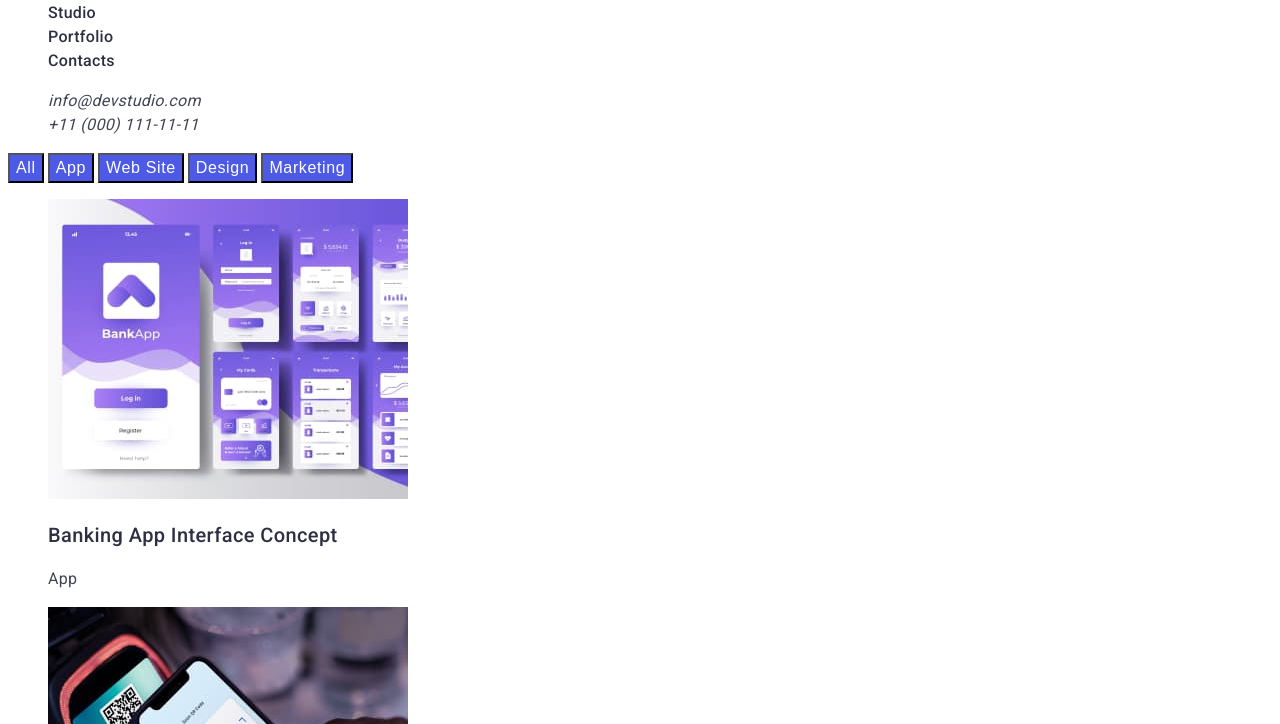
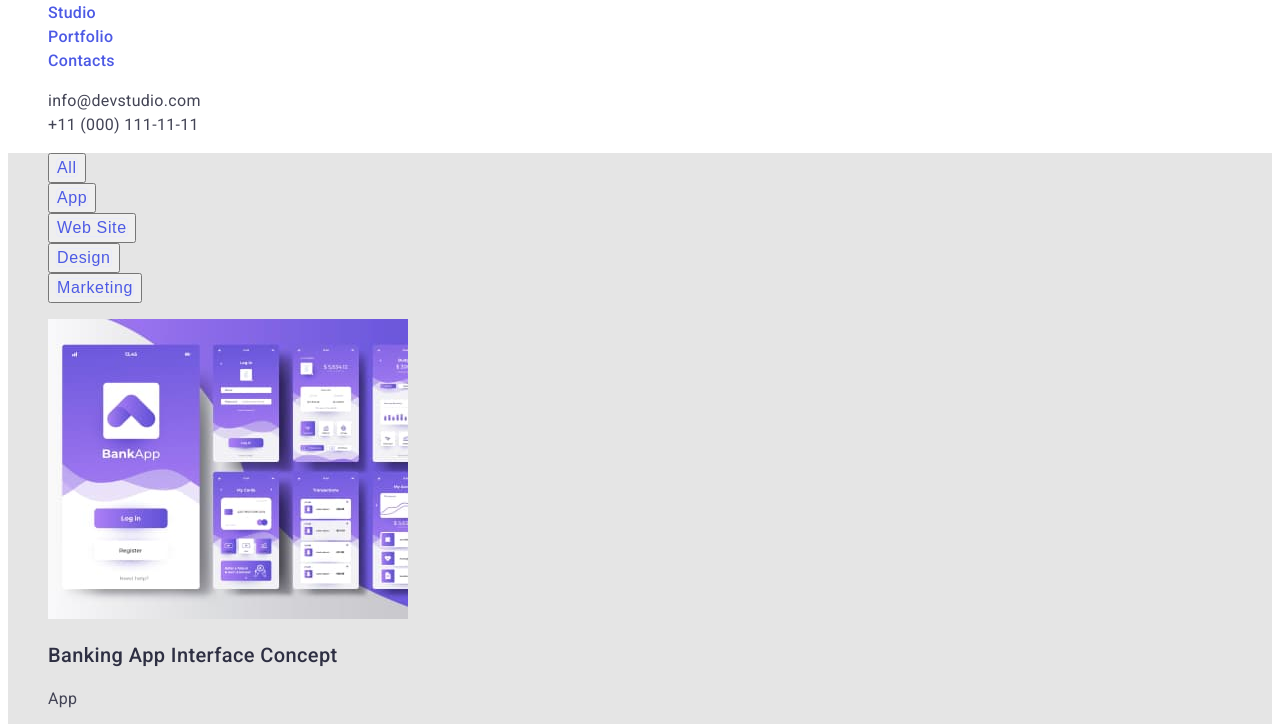
Before and after one commit to TarasDemchenko/goit-markup-hw-02, a plain HTML site: page portfolio.html in a window 1280 px wide. Shown: the part 46-770 px from the top of the page. Drawn offline with Linux system fonts and the light colour scheme.

Commit message:
Last changes

```diff
--- a/css/styles.css
+++ b/css/styles.css
@@ -51,6 +51,10 @@ body {
     letter-spacing: 0.02em;
 }
 
+.current {
+    color: var(--primary-brand);
+}
+
 .logo {
     color: var(--primary-brand);
     font-family: 'Raleway';
@@ -59,6 +63,7 @@ body {
     line-height: 1.3;
     text-decoration: none;
     letter-spacing: 0.03em;
+    text-transform: uppercase;
 }
 
 .logo-next {
@@ -69,14 +74,17 @@ body {
     line-height: 1.3;
     text-decoration: none;
     letter-spacing: 0.03em;
+    text-transform: uppercase;
 }
 
 .auth-nav-link {
+    font-style: normal;
     font-size: 16px;
     line-height: 1.5;
     letter-spacing: 0.02em;
     color: var(--text);
     text-decoration: none;
+    cursor: pointer;
 }
 
 .auth-nav-link:hover,
@@ -100,11 +108,16 @@ body {
 }
 
 .button-main {
+    font-family: 'Roboto';
     font-weight: 500;
     font-size: 16px;
     line-height: 1.5;
     color: var(--white-color);
     background: var(--primary-brand);
+    cursor: pointer;
+    letter-spacing: 0.04em;
+
+
 }
 
 .button-main:hover,
@@ -123,6 +136,7 @@ ul {
     line-height: 1.7;
     color: var(--light);
     text-decoration: none;
+    text-transform: uppercase;
 }
 
 .site-nav {
@@ -159,8 +173,27 @@ ul {
     font-weight: 500;
     font-size: 16px;
     line-height: 1.5;
+    color: var(--primary-brand);
+    letter-spacing: 0.04em;
+    border: 1px solid #E7E9FC;
+    border-radius: 4px;
+    cursor: pointer;
+}
+
+.button-list :hover,
+.button-list :focus {
+    background-color: var(--pressed-state);
     color: var(--white-color);
-    letter-spacing: 0.04em;
+    cursor: pointer;
+
+}
+
+.content-title {
+    background-color: var(--light);
+}
+
+.portfolio-content {
+    background-color: #E5E5E5;
 }
 
 /* -------------footer----------- */
--- a/portfolio.html
+++ b/portfolio.html
@@ -4,8 +4,10 @@
 		<meta charset="UTF-8" />
 		<meta http-equiv="X-UA-Compatible" content="IE=edge" />
 		<meta name="viewport" content="width=device-width, initial-scale=1.0" />
+		<link rel="preconnect" href="https://fonts.googleapis.com" />
+		<link rel="preconnect" href="https://fonts.gstatic.com" crossorigin />
 		<link
-			href="https://fonts.googleapis.com/css2?family=Raleway:ital,wght@1,800&family=Roboto:wght@400;500;700;900&display=swap"
+			href="https://fonts.googleapis.com/css2?family=Raleway:wght@800&family=Roboto:wght@400;500;700;900&display=swap"
 			rel="stylesheet"
 		/>
 		<title>WebStudio</title>
@@ -17,9 +19,9 @@
 			<nav>
 				<a href="./index.html" class="logo-next"><span class="logo">Web</span>Studio</a>
 				<ul class="site-nav">
-					<li><a href="" class="header-link">Studio</a></li>
-					<li><a href="" class="header-link">Portfolio</a></li>
-					<li><a href="" class="header-link">Contacts</a></li>
+					<li><a href="" class="header-link current">Studio</a></li>
+					<li><a href="" class="header-link current">Portfolio</a></li>
+					<li><a href="" class="header-link current">Contacts</a></li>
 				</ul>
 			</nav>
 			<address>
@@ -29,14 +31,26 @@
 				</ul>
 			</address>
 		</header>
-		<main>
+		<main class="portfolio-content">
 			<section>
 				<h1 class="visually-hidden">Information</h1>
-				<button type="button" class="button-main"><span class="button-item">All</span></button>
-				<button type="button" class="button-main"><span class="button-item">App</span></button>
-				<button type="button" class="button-main"><span class="button-item">Web Site</span></button>
-				<button type="button" class="button-main"><span class="button-item">Design</span></button>
-				<button type="button" class="button-main"><span class="button-item">Marketing</span></button>
+				<ul class="navigation">
+					<li
+						><button type="button" class="button-list"><span class="button-item">All</span></button></li
+					>
+					<li
+						><button type="button" class="button-list"><span class="button-item">App</span></button></li
+					>
+					<li
+						><button type="button" class="button-list"><span class="button-item">Web Site</span></button></li
+					>
+					<li
+						><button type="button" class="button-list"><span class="button-item">Design</span></button></li
+					>
+					<li
+						><button type="button" class="button-list"><span class="button-item">Marketing</span></button></li
+					>
+				</ul>
 				<h2 class="visually-hidden">Company results</h2>
 				<ul>
 					<li>
```
Also changed, not shown: index.html (+6 -4 lines).
